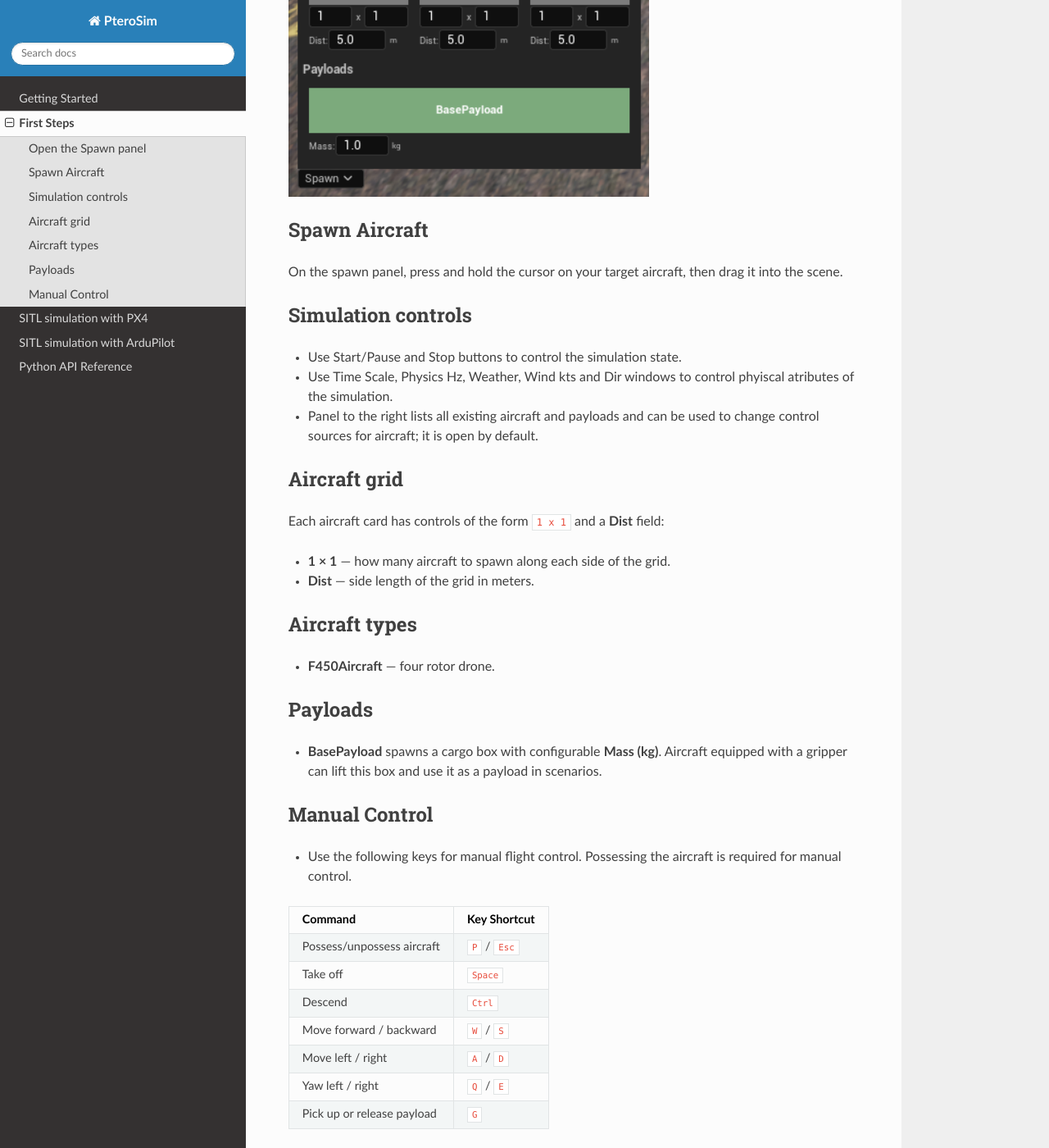
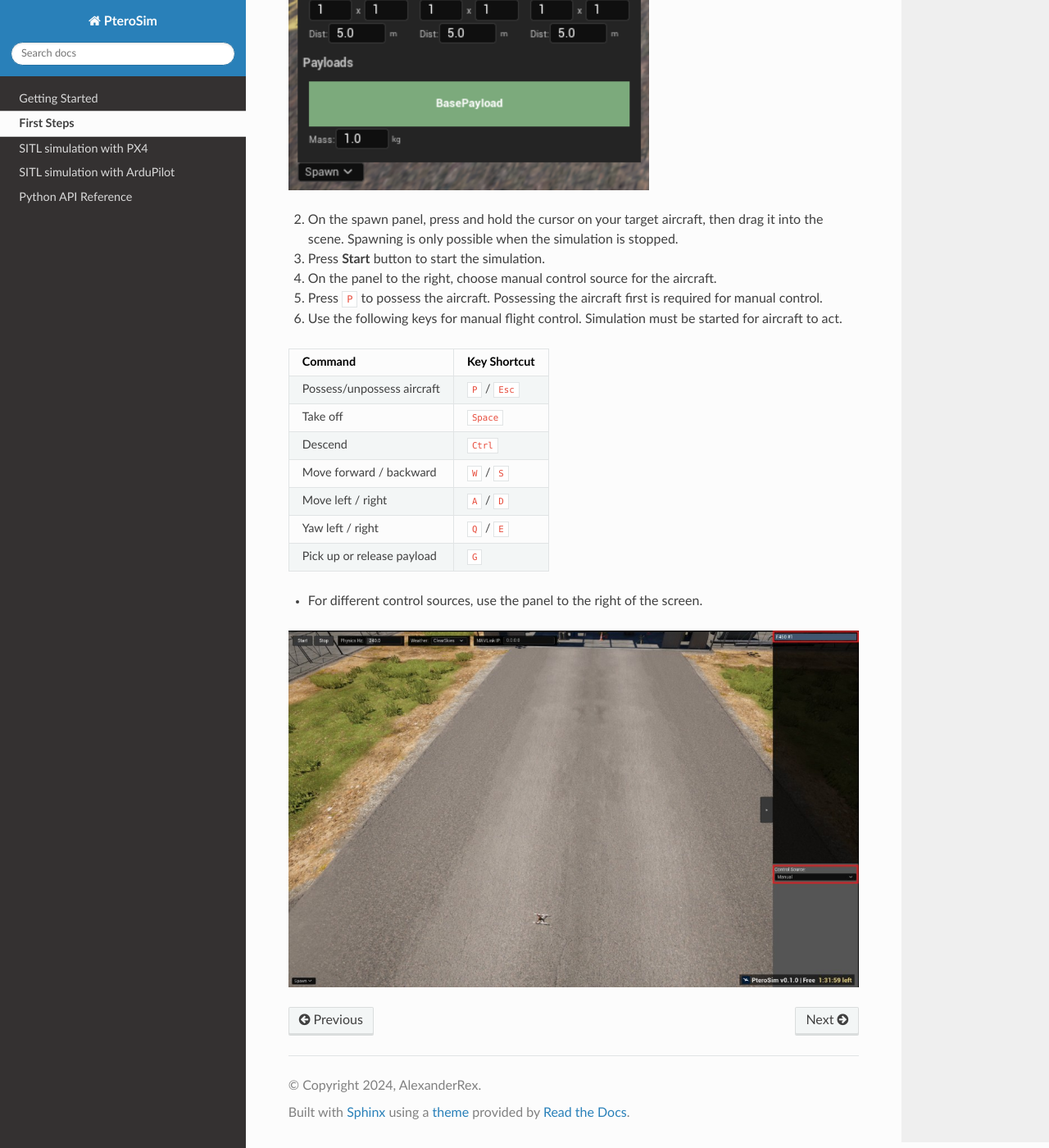
Before and after one commit to AlexanderRex/PteroSimDocs, a Sphinx documentation site: the page built from docs/source/first_steps.rst, in a window 1280 px wide and 1400 px high, scrolled down 387 px. Shown: the whole window at 82% size. Built offline with Sphinx 7.4.7 and the Read the Docs theme 3.1.0, drawn with Linux system fonts in a browser that asks for light colours.

Commit message:
first steps reworked

```diff
--- a/docs/source/first_steps.rst
+++ b/docs/source/first_steps.rst
@@ -11,41 +10,15 @@
    :alt: Aircraft and payload spawn panel
    :class: no-float-left
 
-Spawn Aircraft
---------------
-On the spawn panel, press and hold the cursor on your target aircraft, then drag it into the scene.
+2. On the spawn panel, press and hold the cursor on your target aircraft, then drag it into the scene. Spawning is only possible when the simulation is stopped.
 
-Simulation controls
--------------------
+3. Press **Start** button to start the simulation.
 
-* Use Start/Pause and Stop buttons to control the simulation state.
-* Use Time Scale, Physics Hz, Weather, Wind kts and Dir windows to control phyiscal atributes of the simulation.
-* Panel to the right lists all existing aircraft and payloads and can be used to change control sources for aircraft; it is open by default.
+4. On the panel to the right, choose manual control source for the aircraft.
 
-Aircraft grid
--------------
+5. Press ``P`` to possess the aircraft. Possessing the aircraft first is required for manual control.
 
-Each aircraft card has controls of the form ``1 x 1`` and a **Dist** field:
-
-* **1 × 1** — how many aircraft to spawn along each side of the grid.
-* **Dist** — side length of the grid in meters.
-
-Aircraft types
---------------
-
-* **F450Aircraft** — four rotor drone.
-
-Payloads
---------
-
-* **BasePayload** spawns a cargo box with configurable **Mass (kg)**.
-  Aircraft equipped with a gripper can lift this box and use it as a payload in scenarios.
-
-
-Manual Control
---------------
-
-* Use the following keys for manual flight control. Possessing the aircraft is required for manual control.
+6. Use the following keys for manual flight control. Simulation must be started for aircraft to act.
 
 .. list-table::
    :header-rows: 1
```
Also changed, not shown: other parts of docs/source/first_steps.rst (+1 -2 lines).
